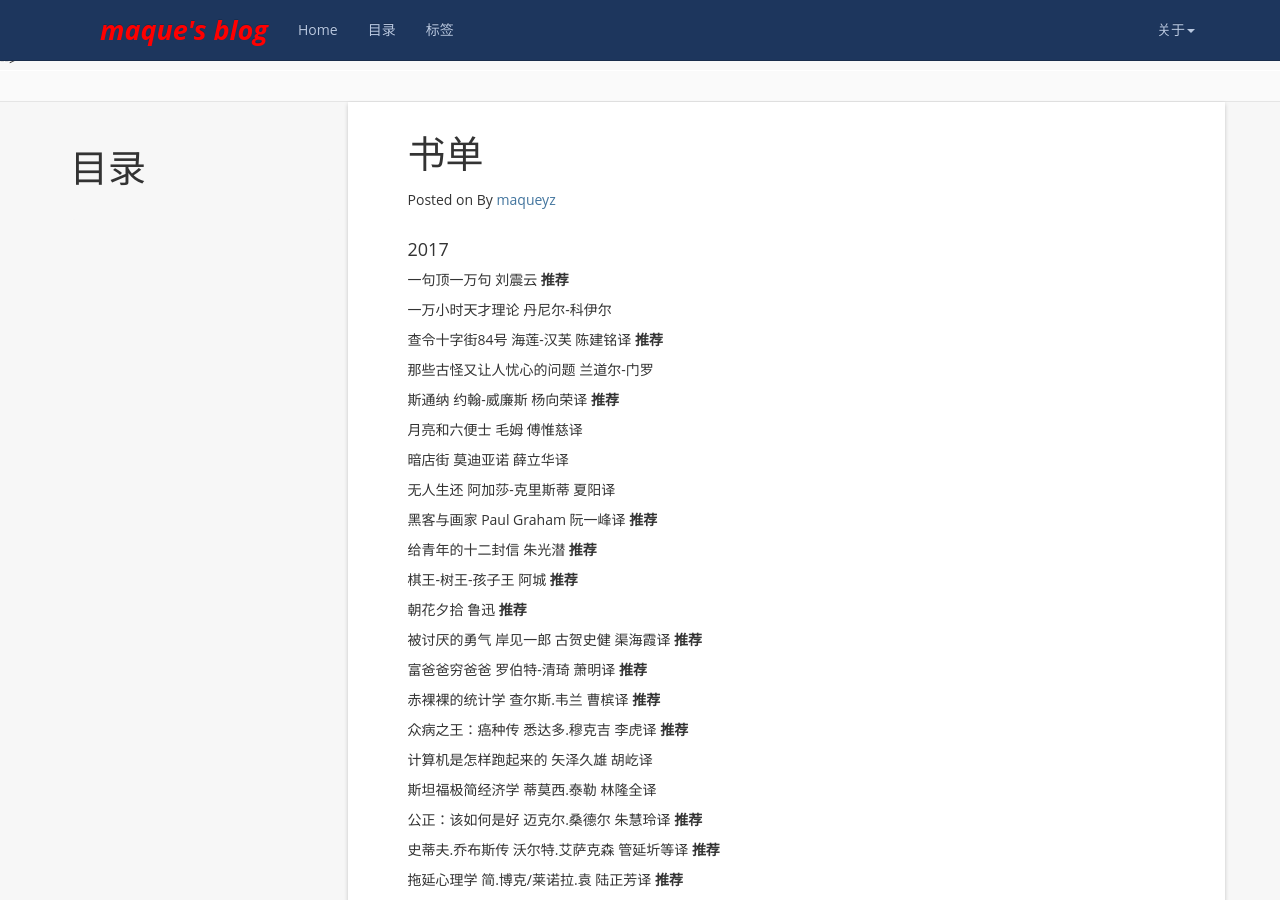
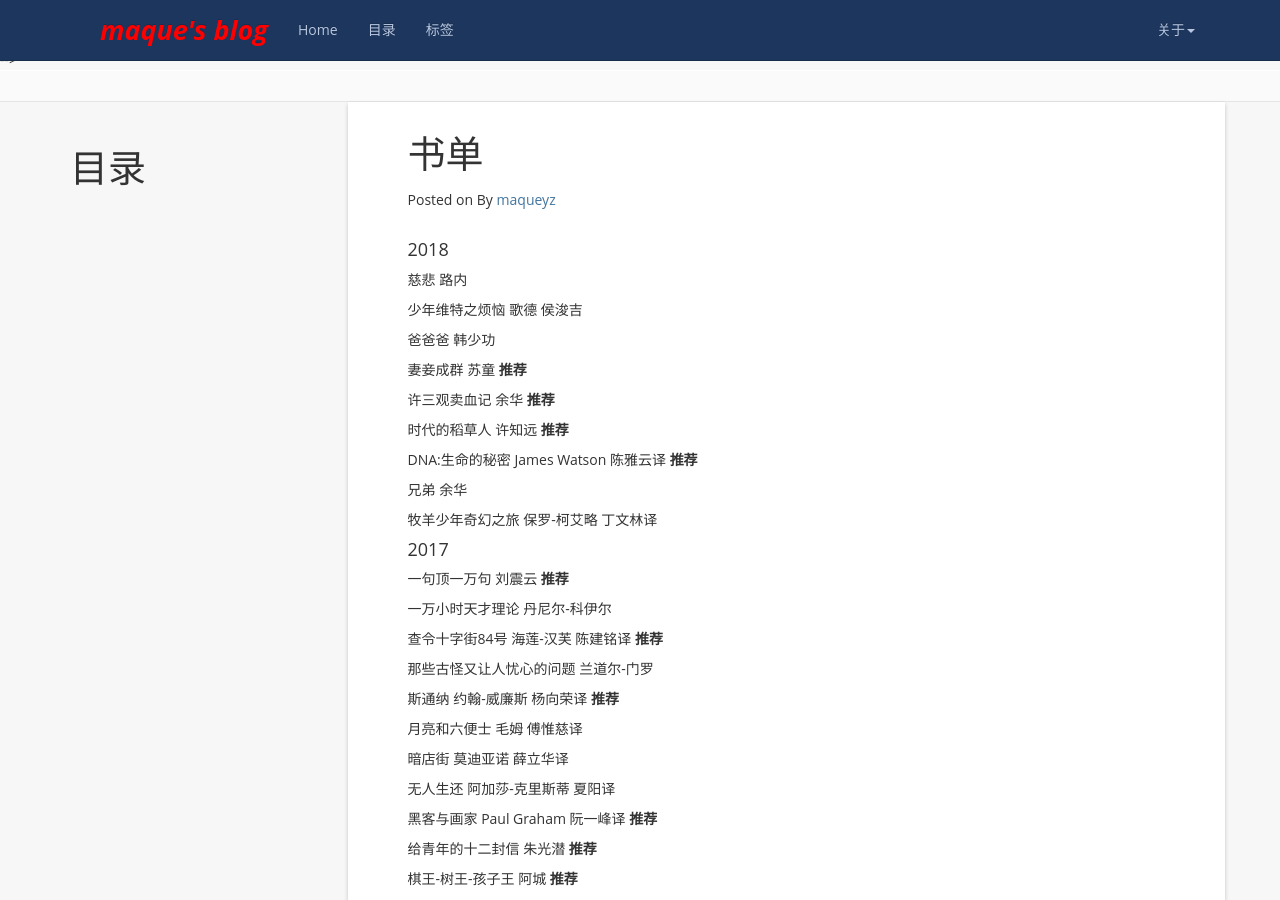
Before and after one commit to maqueredkop/maqueredkop.github.io, a Jekyll site: the page built from book.md, in a window 1280 px wide and 900 px high. Built offline with Jekyll 4.4.1, drawn with Linux system fonts in a browser that asks for light colours; nearby versions of some CDN libraries; comment, search, counter and statistics services are not loaded; some of the changed text lies outside the part shown.

Commit message:
update books

```diff
--- a/book.md
+++ b/book.md
@@ -4,6 +4,25 @@ title: 书单
 permalink: /book/
 ---
 
+#### 2018
+
+慈悲  路内
+
+少年维特之烦恼  歌德  侯浚吉
+
+爸爸爸  韩少功
+
+妻妾成群  苏童  **推荐**
+
+许三观卖血记  余华  **推荐**
+
+时代的稻草人  许知远  **推荐**
+
+DNA:生命的秘密  James Watson  陈雅云译  **推荐**
+
+兄弟  余华
+
+牧羊少年奇幻之旅  保罗-柯艾略  丁文林译
 
 #### 2017
 
@@ -83,6 +102,16 @@ Data Analysis for the Life Sciences with R  Rafael A. Irizarry & Michael I. Love
 
 一个村庄里的中国  熊培云  **推荐**
 
+白夜  陀思妥耶夫斯基  荣如德译
+
+百年孤独  马尔克斯  范晔译  **推荐**
+
+一地鸡毛  刘震云  **推荐**
+
+我的刘跃进  刘震云
+
+Mastering Python Regular Expressions  Felix Lopez
+
 #### 2016
 
 呼兰河传  萧红  **推荐**
```
